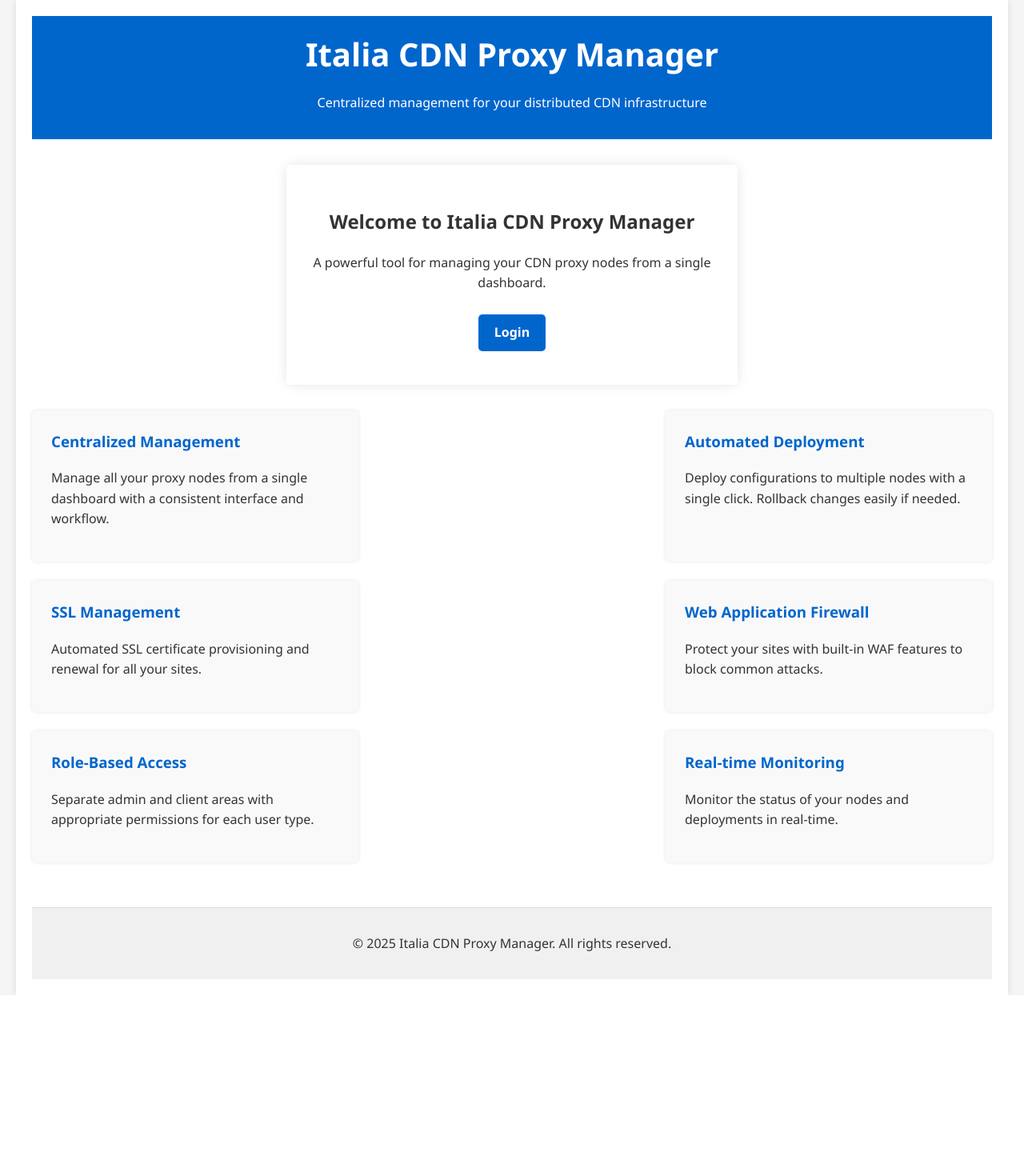
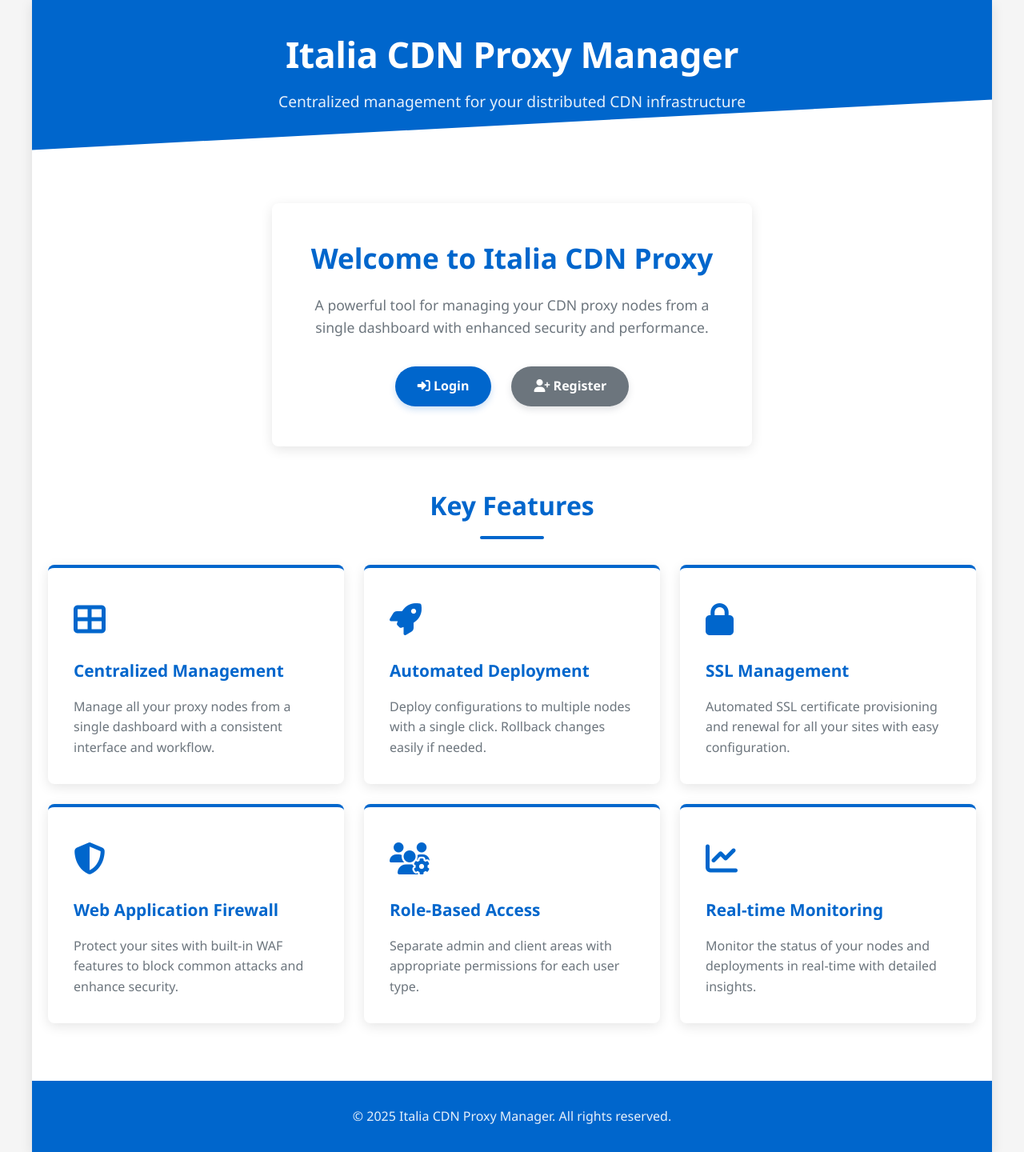
Before and after one commit to fabriziosalmi/reverse-proxy-manager, a Flask app: page / in a window 1280 px wide. Shown: the whole page at 80% size. Before the commit the page ends 1244 px from the top, so only its background shows below. Run offline with Flask 3, Linux system fonts and the light colour scheme.

Commit message:
feat: Enhance UI and registration form with improved styling and structure

```diff
--- a/app/static/index.html
+++ b/app/static/index.html
@@ -4,87 +4,244 @@
     <meta charset="UTF-8">
     <meta name="viewport" content="width=device-width, initial-scale=1.0">
     <title>Italia CDN Proxy Manager</title>
+    <link rel="stylesheet" href="https://cdnjs.cloudflare.com/ajax/libs/font-awesome/6.4.0/css/all.min.css">
     <style>
+        :root {
+            --primary-color: #0066CC;
+            --primary-dark: #004999;
+            --secondary-color: #6c757d;
+            --secondary-dark: #5a6268;
+            --light-bg: #f5f5f5;
+            --white: #ffffff;
+            --dark: #333333;
+            --border-radius: 8px;
+            --box-shadow: 0 4px 15px rgba(0, 0, 0, 0.1);
+            --transition: all 0.3s ease;
+        }
+
+        * {
+            margin: 0;
+            padding: 0;
+            box-sizing: border-box;
+        }
+
         body {
             font-family: 'Segoe UI', Tahoma, Geneva, Verdana, sans-serif;
             line-height: 1.6;
-            color: #333;
-            margin: 0;
-            padding: 0;
-            background-color: #f5f5f5;
+            color: var(--dark);
+            background-color: var(--light-bg);
+            min-height: 100vh;
         }
+
         .container {
             max-width: 1200px;
             margin: 0 auto;
-            padding: 20px;
-            background-color: white;
-            box-shadow: 0 0 10px rgba(0, 0, 0, 0.1);
+            padding: 0;
+            background-color: var(--white);
+            box-shadow: var(--box-shadow);
             min-height: 100vh;
+            display: flex;
+            flex-direction: column;
         }
+
         header {
-            background-color: #0066CC;
-            color: white;
-            padding: 1rem;
+            background-color: var(--primary-color);
+            color: var(--white);
+            padding: 2rem 1.5rem;
             text-align: center;
-            margin-bottom: 2rem;
+            position: relative;
+            overflow: hidden;
         }
+
+        header::after {
+            content: '';
+            position: absolute;
+            bottom: -50px;
+            left: 0;
+            right: 0;
+            height: 100px;
+            background: var(--white);
+            transform: skewY(-3deg);
+            z-index: 1;
+        }
+
         header h1 {
             margin: 0;
-            font-size: 2.5rem;
+            font-size: 2.8rem;
+            font-weight: 700;
+            letter-spacing: -0.5px;
+            margin-bottom: 0.5rem;
+            position: relative;
+            z-index: 2;
         }
+
+        header p {
+            font-size: 1.2rem;
+            opacity: 0.9;
+            margin-bottom: 2rem;
+            position: relative;
+            z-index: 2;
+        }
+
         .login-box {
-            max-width: 500px;
-            margin: 2rem auto;
-            background-color: white;
-            border-radius: 5px;
-            padding: 2rem;
-            box-shadow: 0 0 15px rgba(0, 0, 0, 0.1);
+            max-width: 600px;
+            margin: 3rem auto;
+            background-color: var(--white);
+            border-radius: var(--border-radius);
+            padding: 2.5rem;
+            box-shadow: var(--box-shadow);
             text-align: center;
+            position: relative;
+            z-index: 3;
         }
+
+        .login-box h2 {
+            color: var(--primary-color);
+            font-size: 2.2rem;
+            margin-bottom: 1rem;
+        }
+
+        .login-box p {
+            color: var(--secondary-color);
+            font-size: 1.1rem;
+            margin-bottom: 1.5rem;
+        }
+
         .btn {
             display: inline-block;
-            background-color: #0066CC;
-            color: white;
-            padding: 10px 20px;
+            background-color: var(--primary-color);
+            color: var(--white);
+            padding: 12px 28px;
             text-decoration: none;
-            border-radius: 5px;
-            font-weight: bold;
-            margin: 10px 0;
+            border-radius: 50px;
+            font-weight: 600;
+            margin: 10px 5px;
             border: none;
             cursor: pointer;
-            transition: background-color 0.3s;
+            transition: var(--transition);
+            font-size: 1rem;
+            box-shadow: 0 4px 8px rgba(0, 102, 204, 0.2);
         }
+
         .btn:hover {
-            background-color: #004999;
+            background-color: var(--primary-dark);
+            transform: translateY(-3px);
+            box-shadow: 0 6px 12px rgba(0, 102, 204, 0.3);
         }
+
+        .btn-secondary {
+            background-color: var(--secondary-color);
+            box-shadow: 0 4px 8px rgba(108, 117, 125, 0.2);
+        }
+
+        .btn-secondary:hover {
+            background-color: var(--secondary-dark);
+            box-shadow: 0 6px 12px rgba(108, 117, 125, 0.3);
+        }
+
+        .auth-buttons {
+            margin-top: 25px;
+            display: flex;
+            justify-content: center;
+            gap: 15px;
+        }
+
+        .main-content {
+            flex: 1;
+            padding: 0 20px 40px;
+        }
+
+        .section-title {
+            text-align: center;
+            margin: 3rem 0 2rem;
+            color: var(--primary-color);
+            font-size: 2rem;
+            position: relative;
+        }
+
+        .section-title::after {
+            content: '';
+            display: block;
+            width: 80px;
+            height: 4px;
+            background-color: var(--primary-color);
+            margin: 0.8rem auto 0;
+            border-radius: 2px;
+        }
+
+        .features {
+            display: grid;
+            grid-template-columns: repeat(auto-fit, minmax(300px, 1fr));
+            gap: 25px;
+            margin: 2rem 0;
+        }
+
+        .feature {
+            background-color: var(--white);
+            padding: 2rem;
+            border-radius: var(--border-radius);
+            box-shadow: var(--box-shadow);
+            transition: var(--transition);
+            border-top: 4px solid var(--primary-color);
+        }
+
+        .feature:hover {
+            transform: translateY(-5px);
+            box-shadow: 0 8px 20px rgba(0, 0, 0, 0.15);
+        }
+
+        .feature-icon {
+            font-size: 2.5rem;
+            color: var(--primary-color);
+            margin-bottom: 1rem;
+        }
+
+        .feature h3 {
+            color: var(--primary-color);
+            margin-top: 0;
+            margin-bottom: 1rem;
+            font-size: 1.3rem;
+        }
+
+        .feature p {
+            color: var(--secondary-color);
+            margin-bottom: 0;
+        }
+
         footer {
             text-align: center;
-            margin-top: 2rem;
-            padding: 1rem;
-            background-color: #f0f0f0;
-            border-top: 1px solid #ddd;
+            padding: 2rem;
+            background-color: var(--primary-color);
+            color: var(--white);
+            margin-top: auto;
         }
+
+        footer p {
+            opacity: 0.9;
+        }
+
+        @media (max-width: 768px) {
+            header h1 {
+                font-size: 2.2rem;
+            }
+
+            .login-box {
+                margin: 2rem 1rem;
+                padding: 1.5rem;
+            }
+
             .features {
-            display: flex;
-            flex-wrap: wrap;
-            justify-content: space-between;
-            margin: 2rem 0;
+                grid-template-columns: 1fr;
             }
-        .feature {
-            flex-basis: 30%;
-            background-color: #f9f9f9;
-            padding: 1.5rem;
-            border-radius: 5px;
-            box-shadow: 0 0 5px rgba(0, 0, 0, 0.1);
-            margin-bottom: 1.5rem;
+
+            .auth-buttons {
+                flex-direction: column;
+                gap: 10px;
             }
-        .feature h3 {
-            color: #0066CC;
-            margin-top: 0;
-        }
-        @media (max-width: 768px) {
-            .feature {
-                flex-basis: 100%;
+
+            .btn {
+                width: 100%;
+                margin: 5px 0;
             }
         }
     </style>
@@ -96,36 +253,48 @@
             <p>Centralized management for your distributed CDN infrastructure</p>
         </header>
 
+        <div class="main-content">
             <div class="login-box">
-            <h2>Welcome to Italia CDN Proxy Manager</h2>
-            <p>A powerful tool for managing your CDN proxy nodes from a single dashboard.</p>
-            <a href="/auth/login" class="btn">Login</a>
+                <h2>Welcome to Italia CDN Proxy</h2>
+                <p>A powerful tool for managing your CDN proxy nodes from a single dashboard with enhanced security and performance.</p>
+                <div class="auth-buttons">
+                    <a href="/auth/login" class="btn"><i class="fas fa-sign-in-alt"></i> Login</a>
+                    <a href="/auth/register" class="btn btn-secondary"><i class="fas fa-user-plus"></i> Register</a>
+                </div>
             </div>
 
+            <h2 class="section-title">Key Features</h2>
             <div class="features">
                 <div class="feature">
+                    <div class="feature-icon"><i class="fas fa-th-large"></i></div>
                     <h3>Centralized Management</h3>
                     <p>Manage all your proxy nodes from a single dashboard with a consistent interface and workflow.</p>
                 </div>
                 <div class="feature">
+                    <div class="feature-icon"><i class="fas fa-rocket"></i></div>
                     <h3>Automated Deployment</h3>
                     <p>Deploy configurations to multiple nodes with a single click. Rollback changes easily if needed.</p>
                 </div>
                 <div class="feature">
+                    <div class="feature-icon"><i class="fas fa-lock"></i></div>
                     <h3>SSL Management</h3>
-                <p>Automated SSL certificate provisioning and renewal for all your sites.</p>
+                    <p>Automated SSL certificate provisioning and renewal for all your sites with easy configuration.</p>
                 </div>
                 <div class="feature">
+                    <div class="feature-icon"><i class="fas fa-shield-alt"></i></div>
                     <h3>Web Application Firewall</h3>
-                <p>Protect your sites with built-in WAF features to block common attacks.</p>
+                    <p>Protect your sites with built-in WAF features to block common attacks and enhance security.</p>
                 </div>
                 <div class="feature">
+                    <div class="feature-icon"><i class="fas fa-users-cog"></i></div>
                     <h3>Role-Based Access</h3>
                     <p>Separate admin and client areas with appropriate permissions for each user type.</p>
                 </div>
                 <div class="feature">
+                    <div class="feature-icon"><i class="fas fa-chart-line"></i></div>
                     <h3>Real-time Monitoring</h3>
-                <p>Monitor the status of your nodes and deployments in real-time.</p>
+                    <p>Monitor the status of your nodes and deployments in real-time with detailed insights.</p>
+                </div>
             </div>
         </div>
 
```
Also changed, not shown: app/templates/auth/register.html (+38 -24 lines), instance/app.db. Lines whose indentation alone changed are shown as unchanged.
